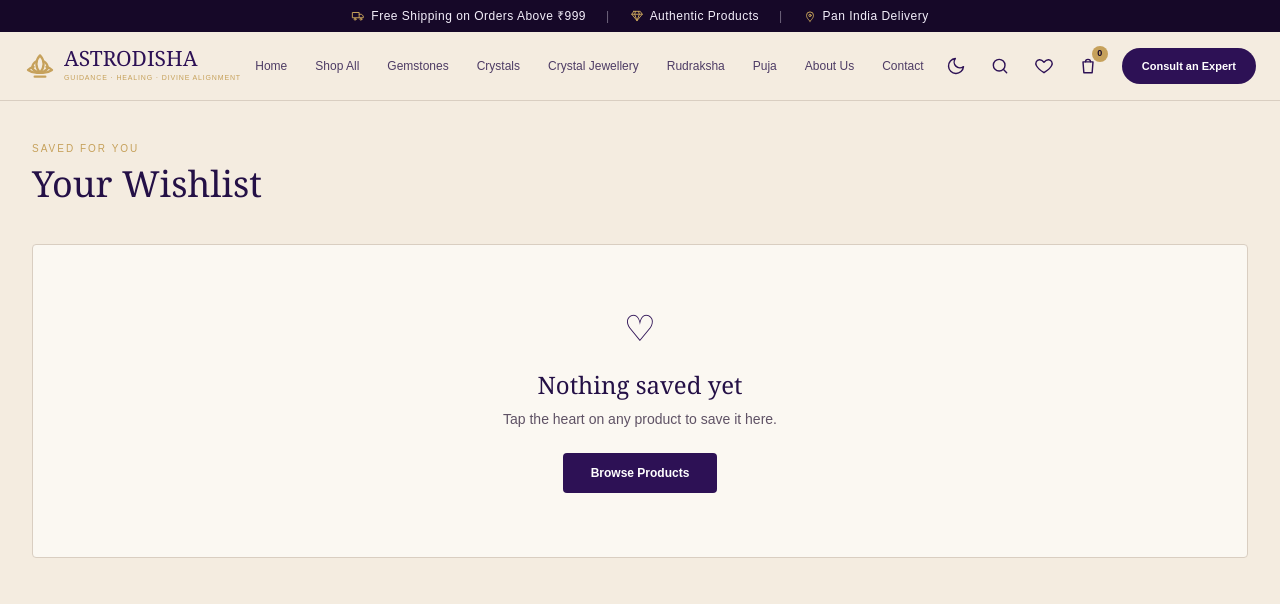
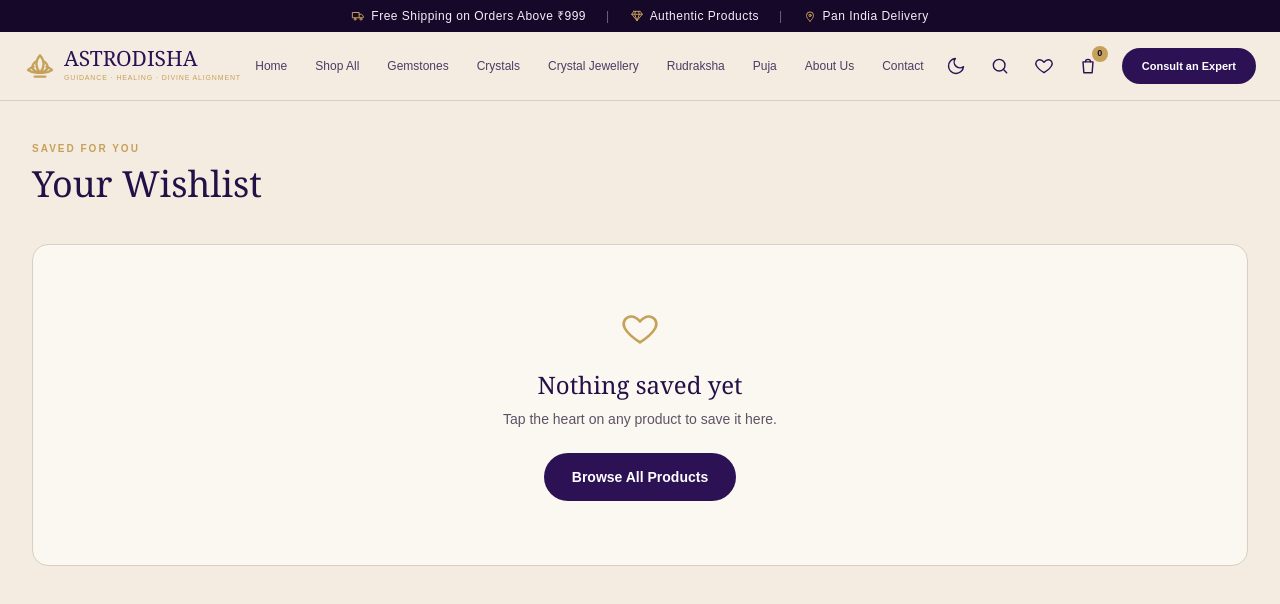
Before and after one commit to chavananand02340-wq/astrodisha-ecommerce, a Next.js app: page /wishlist in a window 1280 px wide. Shown: the top 604 px of the page. Built offline with nearby package versions, Linux system fonts and the light colour scheme.

Commit message:
Update page.tsx

```diff
--- a/app/wishlist/page.tsx
+++ b/app/wishlist/page.tsx
@@ -4,6 +4,9 @@ import Link from "next/link";
 import Header from "@/components/Header";
 import ProductCard from "@/components/ProductCard";
 import { useStore } from "@/components/StoreProvider";
+
+const HEART_PATH =
+  "M12 20s-7-4.4-9.2-8.6C1.2 8.2 3 4.8 6.4 4.5c2-.2 3.8.9 5.6 3 1.8-2.1 3.6-3.2 5.6-3 3.4.3 5.2 3.7 3.6 6.9C19 15.6 12 20 12 20z";
 
 export default function WishlistPage() {
   const { wishlist } = useStore();
@@ -14,8 +17,8 @@ export default function WishlistPage() {
 
       <main style={{ backgroundColor: "var(--astro-bg)" }} className="min-h-screen px-4 py-10 sm:px-8">
         <div className="mx-auto max-w-7xl">
-          <p style={{ color: "var(--astro-accent)" }} className="text-[10px] uppercase tracking-[0.2em]">
-            SAVED FOR YOU
+          <p style={{ color: "var(--astro-accent)" }} className="text-[10px] font-semibold uppercase tracking-[0.2em]">
+            Saved For You
           </p>
 
           <h1 style={{ color: "var(--astro-text)" }} className="astro-serif mt-2 text-4xl">
@@ -25,9 +28,20 @@ export default function WishlistPage() {
           {wishlist.length === 0 ? (
             <div
               style={{ borderColor: "var(--astro-border)", backgroundColor: "var(--astro-card)" }}
-              className="mt-10 rounded-sm border px-6 py-16 text-center"
+              className="mt-10 rounded-2xl border px-6 py-16 text-center"
             >
-              <div style={{ color: "var(--astro-primary)" }} className="text-4xl">♡</div>
+              <svg
+                viewBox="0 0 24 24"
+                className="mx-auto h-10 w-10"
+                fill="none"
+                stroke="var(--astro-accent)"
+                strokeWidth={1.6}
+                strokeLinecap="round"
+                strokeLinejoin="round"
+                aria-hidden="true"
+              >
+                <path d={HEART_PATH} />
+              </svg>
 
               <h2 style={{ color: "var(--astro-text)" }} className="astro-serif mt-5 text-2xl">
                 Nothing saved yet
@@ -38,11 +52,11 @@ export default function WishlistPage() {
               </p>
 
               <Link
-                href="/"
+                href="/shop"
                 style={{ backgroundColor: "var(--astro-primary)", color: "var(--astro-primary-text)" }}
-                className="mt-6 inline-block rounded-sm px-7 py-3 text-xs font-semibold"
+                className="mt-6 inline-flex h-12 items-center rounded-full px-7 text-sm font-semibold transition hover:opacity-90"
               >
-                Browse Products
+                Browse All Products
               </Link>
             </div>
           ) : (
```
